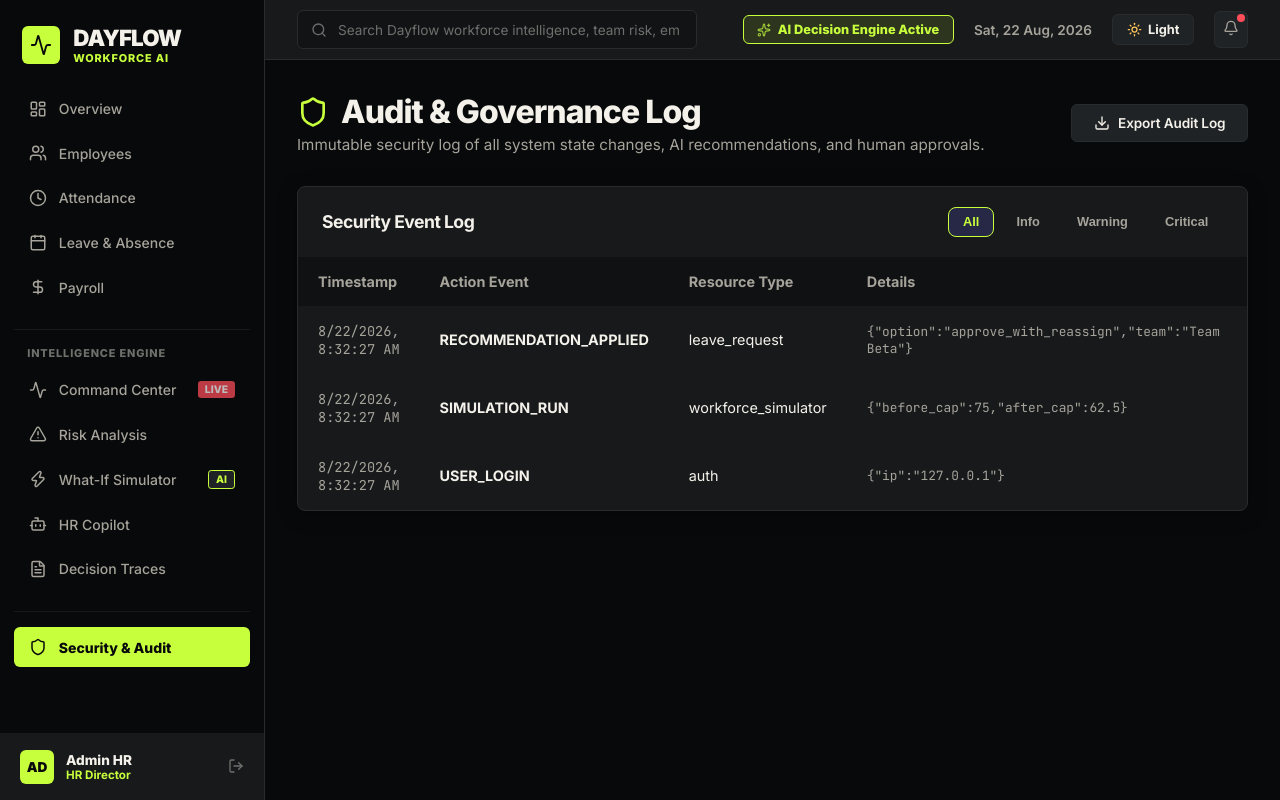
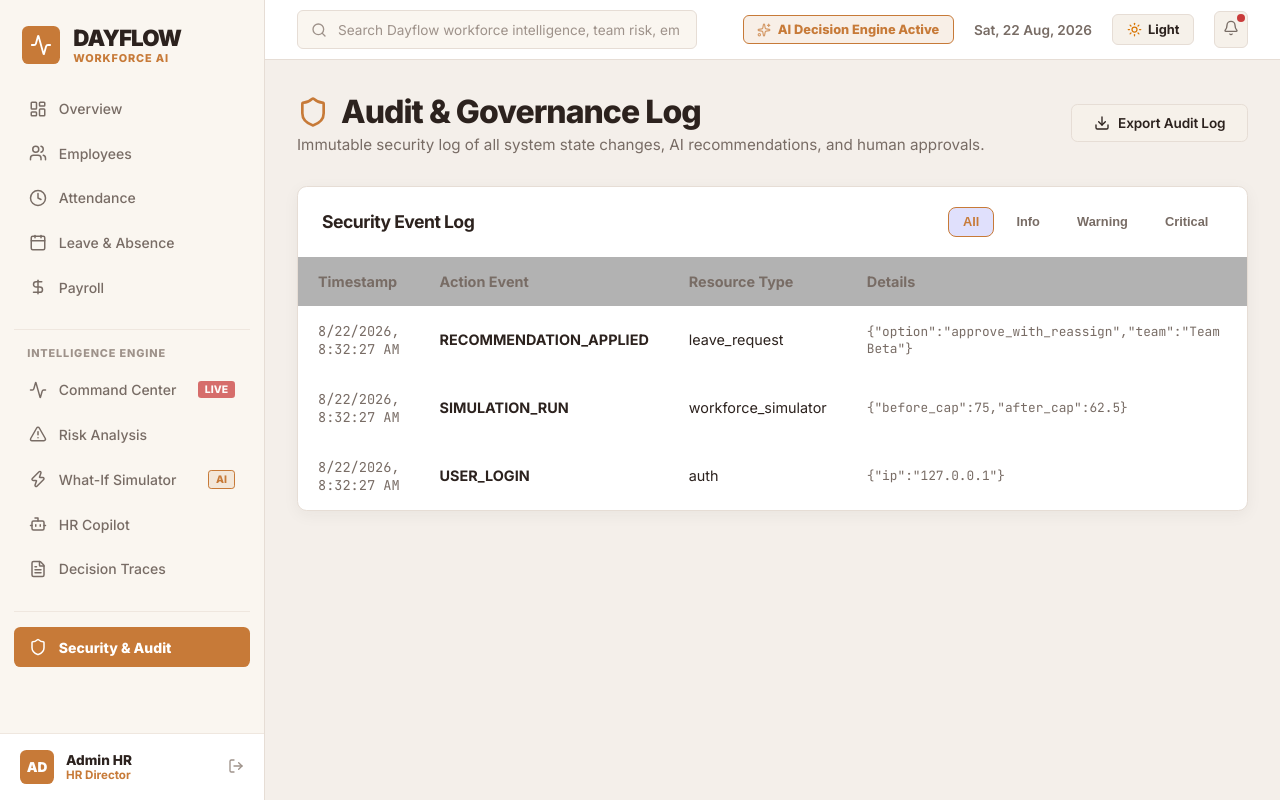
Before and after one commit to Monika-Srinithi/ThinkBlaze-Odoo-NMIT-2026, a React (Vite) app in the folder frontend/: page /audit in a window 1280 px wide. Built offline with nearby package versions, Linux system fonts and the light colour scheme; no server answers.

Commit message:
style: apply Light Sandalwood & Cream Almond organic warm sand color system

```diff
--- a/frontend/src/components/layout/Sidebar.tsx
+++ b/frontend/src/components/layout/Sidebar.tsx
@@ -19,8 +19,8 @@ export default function Sidebar() {
     alignItems: 'center',
     gap: '0.75rem',
     padding: '0.68rem 0.95rem',
-    borderRadius: '0.375rem',
-    color: isActive ? '#08090A' : 'var(--text-secondary)',
+    borderRadius: '0.4rem',
+    color: isActive ? '#FFFFFF' : 'var(--text-secondary)',
     background: isActive ? 'var(--primary)' : 'transparent',
     textDecoration: 'none',
     fontWeight: isActive ? 800 : 500,
@@ -42,8 +42,8 @@ export default function Sidebar() {
     }}>
       {/* Brand Header */}
       <div style={{ padding: '1.5rem 1.35rem', display: 'flex', alignItems: 'center', gap: '0.85rem' }}>
-        <div style={{ background: 'var(--primary)', padding: '0.5rem', borderRadius: '0.375rem', display: 'flex' }}>
-          <Activity color="#08090A" size={22} />
+        <div style={{ background: 'var(--primary)', padding: '0.5rem', borderRadius: '0.4rem', display: 'flex' }}>
+          <Activity color="#FFFFFF" size={22} />
         </div>
         <div>
           <h1 style={{ margin: 0, fontSize: '1.4rem', fontWeight: 900, letterSpacing: '-0.04em', color: 'var(--text-primary)' }}>
@@ -60,35 +60,35 @@ export default function Sidebar() {
         <NavLink to="/dashboard" style={({ isActive }) => navItemStyle(isActive)}>
           {({ isActive }) => (
             <>
-              <LayoutDashboard size={18} color={isActive ? '#08090A' : 'var(--text-secondary)'} /> Overview
+              <LayoutDashboard size={18} color={isActive ? '#FFFFFF' : 'var(--text-secondary)'} /> Overview
             </>
           )}
         </NavLink>
         <NavLink to="/employees" style={({ isActive }) => navItemStyle(isActive)}>
           {({ isActive }) => (
             <>
-              <Users size={18} color={isActive ? '#08090A' : 'var(--text-secondary)'} /> Employees
+              <Users size={18} color={isActive ? '#FFFFFF' : 'var(--text-secondary)'} /> Employees
             </>
           )}
         </NavLink>
         <NavLink to="/attendance" style={({ isActive }) => navItemStyle(isActive)}>
           {({ isActive }) => (
             <>
-              <Clock size={18} color={isActive ? '#08090A' : 'var(--text-secondary)'} /> Attendance
+              <Clock size={18} color={isActive ? '#FFFFFF' : 'var(--text-secondary)'} /> Attendance
             </>
           )}
         </NavLink>
         <NavLink to="/leave" style={({ isActive }) => navItemStyle(isActive)}>
           {({ isActive }) => (
             <>
-              <Calendar size={18} color={isActive ? '#08090A' : 'var(--text-secondary)'} /> Leave & Absence
+              <Calendar size={18} color={isActive ? '#FFFFFF' : 'var(--text-secondary)'} /> Leave & Absence
             </>
           )}
         </NavLink>
         <NavLink to="/payroll" style={({ isActive }) => navItemStyle(isActive)}>
           {({ isActive }) => (
             <>
-              <DollarSign size={18} color={isActive ? '#08090A' : 'var(--text-secondary)'} /> Payroll
+              <DollarSign size={18} color={isActive ? '#FFFFFF' : 'var(--text-secondary)'} /> Payroll
             </>
           )}
         </NavLink>
@@ -102,9 +102,9 @@ export default function Sidebar() {
           {({ isActive }) => (
             <div style={{ display: 'flex', alignItems: 'center', justifyContent: 'space-between', width: '100%' }}>
               <div style={{ display: 'flex', alignItems: 'center', gap: '0.75rem' }}>
-                <Activity size={18} color={isActive ? '#08090A' : 'var(--text-secondary)'} /> Command Center
+                <Activity size={18} color={isActive ? '#FFFFFF' : 'var(--text-secondary)'} /> Command Center
               </div>
-              <span className="animate-live-pulse" style={{ background: isActive ? '#08090A' : 'var(--danger)', color: isActive ? 'var(--primary)' : '#FFFFFF', fontSize: '0.65rem', padding: '0.12rem 0.45rem', borderRadius: '0.2rem', fontWeight: 800 }}>LIVE</span>
+              <span className="animate-live-pulse" style={{ background: isActive ? '#FFFFFF' : 'var(--danger)', color: isActive ? 'var(--primary)' : '#FFFFFF', fontSize: '0.65rem', padding: '0.12rem 0.45rem', borderRadius: '0.2rem', fontWeight: 800 }}>LIVE</span>
             </div>
           )}
         </NavLink>
@@ -112,7 +112,7 @@ export default function Sidebar() {
         <NavLink to="/intelligence" style={({ isActive }) => navItemStyle(isActive)}>
           {({ isActive }) => (
             <>
-              <AlertTriangle size={18} color={isActive ? '#08090A' : 'var(--text-secondary)'} /> Risk Analysis
+              <AlertTriangle size={18} color={isActive ? '#FFFFFF' : 'var(--text-secondary)'} /> Risk Analysis
             </>
           )}
         </NavLink>
@@ -121,9 +121,9 @@ export default function Sidebar() {
           {({ isActive }) => (
             <div style={{ display: 'flex', alignItems: 'center', justifyContent: 'space-between', width: '100%' }}>
               <div style={{ display: 'flex', alignItems: 'center', gap: '0.75rem' }}>
-                <Zap size={18} color={isActive ? '#08090A' : 'var(--text-secondary)'} /> What-If Simulator
+                <Zap size={18} color={isActive ? '#FFFFFF' : 'var(--text-secondary)'} /> What-If Simulator
               </div>
-              <span style={{ background: isActive ? '#08090A' : 'var(--surface-elevated)', color: isActive ? 'var(--primary)' : 'var(--primary)', border: '1px solid var(--primary)', fontSize: '0.65rem', padding: '0.12rem 0.45rem', borderRadius: '0.2rem', fontWeight: 800 }}>AI</span>
+              <span style={{ background: isActive ? '#FFFFFF' : 'var(--primary-soft)', color: isActive ? 'var(--primary)' : 'var(--primary)', border: '1px solid var(--primary)', fontSize: '0.65rem', padding: '0.12rem 0.45rem', borderRadius: '0.2rem', fontWeight: 800 }}>AI</span>
             </div>
           )}
         </NavLink>
@@ -131,7 +131,7 @@ export default function Sidebar() {
         <NavLink to="/copilot" style={({ isActive }) => navItemStyle(isActive)}>
           {({ isActive }) => (
             <>
-              <Bot size={18} color={isActive ? '#08090A' : 'var(--text-secondary)'} /> HR Copilot
+              <Bot size={18} color={isActive ? '#FFFFFF' : 'var(--text-secondary)'} /> HR Copilot
             </>
           )}
         </NavLink>
@@ -139,7 +139,7 @@ export default function Sidebar() {
         <NavLink to="/traces" style={({ isActive }) => navItemStyle(isActive)}>
           {({ isActive }) => (
             <>
-              <FileText size={18} color={isActive ? '#08090A' : 'var(--text-secondary)'} /> Decision Traces
+              <FileText size={18} color={isActive ? '#FFFFFF' : 'var(--text-secondary)'} /> Decision Traces
             </>
           )}
         </NavLink>
@@ -149,7 +149,7 @@ export default function Sidebar() {
         <NavLink to="/audit" style={({ isActive }) => navItemStyle(isActive)}>
           {({ isActive }) => (
             <>
-              <Shield size={18} color={isActive ? '#08090A' : 'var(--text-secondary)'} /> Security & Audit
+              <Shield size={18} color={isActive ? '#FFFFFF' : 'var(--text-secondary)'} /> Security & Audit
             </>
           )}
         </NavLink>
@@ -158,7 +158,7 @@ export default function Sidebar() {
       {/* User Info */}
       <div style={{ padding: '1rem 1.25rem', borderTop: '1px solid var(--divider)', display: 'flex', alignItems: 'center', justifyContent: 'space-between', background: 'var(--surface)' }}>
         <div style={{ display: 'flex', alignItems: 'center', gap: '0.75rem' }}>
-          <div style={{ width: '34px', height: '34px', borderRadius: '0.375rem', background: 'var(--primary)', display: 'flex', alignItems: 'center', justifyContent: 'center', color: '#08090A', fontWeight: 900, fontSize: '0.85rem' }}>
+          <div style={{ width: '34px', height: '34px', borderRadius: '0.4rem', background: 'var(--primary)', display: 'flex', alignItems: 'center', justifyContent: 'center', color: '#FFFFFF', fontWeight: 900, fontSize: '0.85rem' }}>
             AD
           </div>
           <div>
--- a/frontend/src/index.css
+++ b/frontend/src/index.css
@@ -1,98 +1,52 @@
 @import url('https://fonts.googleapis.com/css2?family=Inter:wght@300;400;500;600;700;800;900&family=JetBrains+Mono:wght@400;500;600&display=swap');
 
-:root, [data-theme="dark"] {
-  /* Obsidian x Warm White x Electric Lime Design System */
-  --bg: #08090A;
-  --bg-secondary: #111315;
-  --sidebar: #08090A;
+:root, [data-theme="light"], [data-theme="dark"] {
+  /* Light Sandalwood & Organic Warm Sand Palette */
+  --bg: #F4EFEA;                     /* Warm Sandalwood Silk Canvas */
+  --bg-secondary: #FAF6F0;           /* Soft Cream Sand */
+  --sidebar: #FAF6F0;
 
-  --surface: #17191B;
-  --surface-elevated: #202326;
-  --card-hover: #202326;
+  --surface: #FFFFFF;                /* Pure Linen Card Surface */
+  --surface-elevated: #F6F1EA;       /* Elevated Almond Surface */
+  --card-hover: #F6F1EA;
 
-  --primary: #C8FF3D;                /* Electric Lime */
-  --primary-hover: #D7FF70;
-  --primary-glow: rgba(200, 255, 61, 0.25);
-  --primary-soft: rgba(200, 255, 61, 0.12);
+  --primary: #C77A38;                /* Warm Sandalwood Terracotta Gold */
+  --primary-hover: #B36829;
+  --primary-glow: rgba(199, 122, 56, 0.2);
+  --primary-soft: rgba(199, 122, 56, 0.12);
 
-  --ai: #C8FF3D;                     /* AI is Electric Lime */
-  --ai-glow: rgba(200, 255, 61, 0.25);
-  --ai-soft: rgba(200, 255, 61, 0.12);
+  --ai: #C77A38;
+  --ai-glow: rgba(199, 122, 56, 0.2);
+  --ai-soft: rgba(199, 122, 56, 0.12);
 
-  --secondary-accent: #FF8A3D;
+  --secondary-accent: #D48C46;
 
-  --success: #C8FF3D;
-  --success-soft: rgba(200, 255, 61, 0.12);
+  --success: #2E7D5B;                /* Warm Forest Sage */
+  --success-soft: rgba(46, 125, 91, 0.12);
 
-  --warning: #FFC857;
-  --warning-soft: rgba(255, 200, 87, 0.12);
+  --warning: #D97706;                /* Warm Gold Amber */
+  --warning-soft: rgba(217, 119, 6, 0.12);
 
-  --danger: #FF4D5A;
-  --danger-soft: rgba(255, 77, 90, 0.12);
+  --danger: #C93B3B;                 /* Sandalwood Crimson */
+  --danger-soft: rgba(201, 59, 59, 0.12);
 
-  --text-primary: #F4F1EA;           /* Warm White */
-  --text-secondary: #A6A39B;         /* Muted Warm Gray */
-  --text-muted: #6D706B;
+  --text-primary: #2C221E;           /* Deep Espresso Roast Text */
+  --text-secondary: #786C65;         /* Warm Taupe Gray */
+  --text-muted: #9E928A;
 
-  --border: #292C2F;
-  --divider: #17191B;
+  --border: #E6DDD5;                 /* Hairline Sandalwood Border */
+  --divider: #EFE7DF;
 
-  --input-bg: #111315;
-  --hover: #202326;
+  --input-bg: #FAF6F0;
+  --hover: #F6F1EA;
 
-  --focus: #C8FF3D;
+  --focus: #C77A38;
 
-  --btn-primary-bg: #C8FF3D;
-  --btn-primary-text: #08090A;
+  --btn-primary-bg: #C77A38;
+  --btn-primary-text: #FFFFFF;
   --font-heading: 'Inter', -apple-system, BlinkMacSystemFont, sans-serif;
   --font-sans: 'Inter', -apple-system, BlinkMacSystemFont, sans-serif;
   --font-mono: 'JetBrains Mono', monospace;
-}
-
-[data-theme="light"] {
-  /* Light Mode Token Spec */
-  --bg: #F2F0E9;
-  --bg-secondary: #FAF9F5;
-  --sidebar: #FFFFFF;
-
-  --surface: #FFFFFF;
-  --surface-elevated: #FAF9F5;
-  --card-hover: #F2F0E9;
-
-  --primary: #8DBA00;
-  --primary-hover: #A5D900;
-  --primary-glow: rgba(141, 186, 0, 0.2);
-  --primary-soft: rgba(141, 186, 0, 0.1);
-
-  --ai: #8DBA00;
-  --ai-glow: rgba(141, 186, 0, 0.2);
-  --ai-soft: rgba(141, 186, 0, 0.1);
-
-  --secondary-accent: #E86F24;
-
-  --success: #8DBA00;
-  --success-soft: rgba(141, 186, 0, 0.1);
-
-  --warning: #C99500;
-  --warning-soft: rgba(201, 149, 0, 0.1);
-
-  --danger: #D93645;
-  --danger-soft: rgba(217, 54, 69, 0.1);
-
-  --text-primary: #111315;
-  --text-secondary: #6D706B;
-  --text-muted: #8A8D87;
-
-  --border: #DDDCD5;
-  --divider: #EBEADF;
-
-  --input-bg: #FAF9F5;
-  --hover: #F2F0E9;
-
-  --focus: #8DBA00;
-
-  --btn-primary-bg: #8DBA00;
-  --btn-primary-text: #FFFFFF;
 }
 
 * {
@@ -116,52 +70,52 @@ h1, h2, h3, h4, h5, h6 {
   font-family: var(--font-heading);
   letter-spacing: -0.03em;
   font-weight: 800;
+  color: var(--text-primary);
 }
 
-/* Editorial Awwwards Cards */
+/* Sandalwood Glass Panel */
 .glass-panel {
   background: var(--surface);
   border: 1px solid var(--border);
-  border-radius: 0.5rem;
-  box-shadow: 0 4px 20px rgba(0, 0, 0, 0.3);
+  border-radius: 0.6rem;
+  box-shadow: 0 4px 16px rgba(44, 34, 30, 0.05);
   transition: transform 0.2s cubic-bezier(0.16, 1, 0.3, 1), background-color 0.2s ease, border-color 0.2s ease;
 }
 
 .glass-panel:hover {
   background: var(--surface-elevated);
-  border-color: rgba(200, 255, 61, 0.3);
+  border-color: rgba(199, 122, 56, 0.35);
   transform: translateY(-2px);
+  box-shadow: 0 8px 24px rgba(44, 34, 30, 0.08);
 }
 
 .glass-panel-glow {
-  background: var(--surface-elevated);
+  background: var(--surface);
   border: 1px solid var(--primary);
   box-shadow: 0 0 20px var(--primary-glow);
-  border-radius: 0.5rem;
+  border-radius: 0.6rem;
 }
 
-/* Editorial Lime Accent Text */
+/* Gradient Text for Branding */
 .gradient-text {
   color: var(--primary);
 }
 
-.highlight-lime {
+.highlight-sandalwood {
   color: var(--primary);
-  position: relative;
-  display: inline-block;
 }
 
 /* Scrollbar */
 ::-webkit-scrollbar {
-  width: 5px;
-  height: 5px;
+  width: 6px;
+  height: 6px;
 }
 ::-webkit-scrollbar-track {
   background: transparent;
 }
 ::-webkit-scrollbar-thumb {
   background: var(--border);
-  border-radius: 2px;
+  border-radius: 3px;
 }
 ::-webkit-scrollbar-thumb:hover {
   background: var(--primary);
@@ -186,13 +140,13 @@ h1, h2, h3, h4, h5, h6 {
   animation: livePulse 2s ease-in-out infinite;
 }
 
-/* Primary CTA Button (Electric Lime) */
+/* Sandalwood Primary CTA Button */
 .btn-primary {
   background: var(--btn-primary-bg);
   color: var(--btn-primary-text);
   border: none;
   padding: 0.65rem 1.35rem;
-  border-radius: 0.375rem;
+  border-radius: 0.4rem;
   font-weight: 800;
   font-family: var(--font-heading);
   font-size: 0.85rem;
@@ -202,20 +156,21 @@ h1, h2, h3, h4, h5, h6 {
   align-items: center;
   gap: 0.5rem;
   transition: all 0.2s cubic-bezier(0.16, 1, 0.3, 1);
+  box-shadow: 0 4px 14px var(--primary-glow);
 }
 .btn-primary:hover {
   background: var(--primary-hover);
   transform: translateY(-1px);
-  box-shadow: 0 4px 15px var(--primary-glow);
+  box-shadow: 0 6px 20px rgba(199, 122, 56, 0.35);
 }
 
-/* Secondary Button (Neutral Dark) */
+/* Secondary Button */
 .btn-secondary {
-  background: var(--hover);
+  background: var(--surface-elevated);
   color: var(--text-primary);
   border: 1px solid var(--border);
   padding: 0.65rem 1.35rem;
-  border-radius: 0.375rem;
+  border-radius: 0.4rem;
   font-weight: 600;
   font-family: var(--font-heading);
   font-size: 0.85rem;
@@ -228,7 +183,7 @@ h1, h2, h3, h4, h5, h6 {
 }
 .btn-secondary:hover {
   border-color: var(--primary);
-  background: var(--surface-elevated);
+  background: #FFFFFF;
 }
 
 .btn-danger {
@@ -236,7 +191,7 @@ h1, h2, h3, h4, h5, h6 {
   color: #FFFFFF;
   border: none;
   padding: 0.65rem 1.35rem;
-  border-radius: 0.375rem;
+  border-radius: 0.4rem;
   font-weight: 700;
   font-family: var(--font-heading);
   font-size: 0.85rem;
@@ -252,11 +207,11 @@ h1, h2, h3, h4, h5, h6 {
 }
 
 .btn-success {
-  background: var(--primary);
-  color: #08090A;
+  background: var(--success);
+  color: #FFFFFF;
   border: none;
   padding: 0.65rem 1.35rem;
-  border-radius: 0.375rem;
+  border-radius: 0.4rem;
   font-weight: 800;
   font-family: var(--font-heading);
   font-size: 0.85rem;
@@ -268,7 +223,7 @@ h1, h2, h3, h4, h5, h6 {
   transition: all 0.2s ease;
 }
 .btn-success:hover {
-  background: var(--primary-hover);
+  opacity: 0.92;
 }
 
 /* Input Fields */
@@ -277,7 +232,7 @@ h1, h2, h3, h4, h5, h6 {
   border: 1px solid var(--border);
   color: var(--text-primary);
   padding: 0.65rem 1rem;
-  border-radius: 0.375rem;
+  border-radius: 0.4rem;
   font-size: 0.875rem;
   font-family: var(--font-sans);
   outline: none;
@@ -286,6 +241,7 @@ h1, h2, h3, h4, h5, h6 {
 }
 .input-field:focus {
   border-color: var(--focus);
+  box-shadow: 0 0 0 3px var(--primary-soft);
 }
 .input-field::placeholder {
   color: var(--text-muted);
@@ -297,7 +253,7 @@ h1, h2, h3, h4, h5, h6 {
   align-items: center;
   gap: 0.35rem;
   padding: 0.25rem 0.65rem;
-  border-radius: 0.25rem;
+  border-radius: 0.3rem;
   font-size: 0.725rem;
   font-weight: 800;
   letter-spacing: 0.04em;
```
